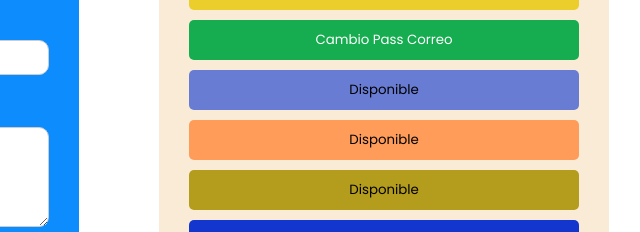
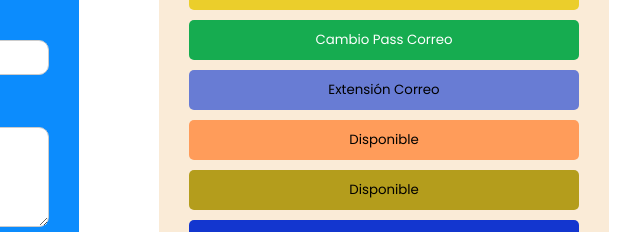
Before and after one commit to Amvurguezo/Plantilla_HCF, a plain HTML site: page index.html in a window 1280 px wide. Shown: the part 450-682 px from the top of the page, 521-1161 px from the left. Drawn offline with Linux system fonts and the light colour scheme.

Commit message:
Update index.html

```diff
--- a/index.html
+++ b/index.html
@@ -65,7 +65,7 @@
             <button id="sistemModif">Sistemas Modificación</button>
             <button id="sistemIntegracion">Sistemas Integración</button>
             <button id="cambioPassCorreo">Cambio Pass Correo</button>
-            <button id="accesoCarpeta">Disponible</button>
+            <button id="extensionCorreo">Extensión Correo</button>
             <button id="powerBi">Disponible</button>
             <button id="roaming">Disponible</button>
             <button id="googleDrive">Disponible</button>
```
